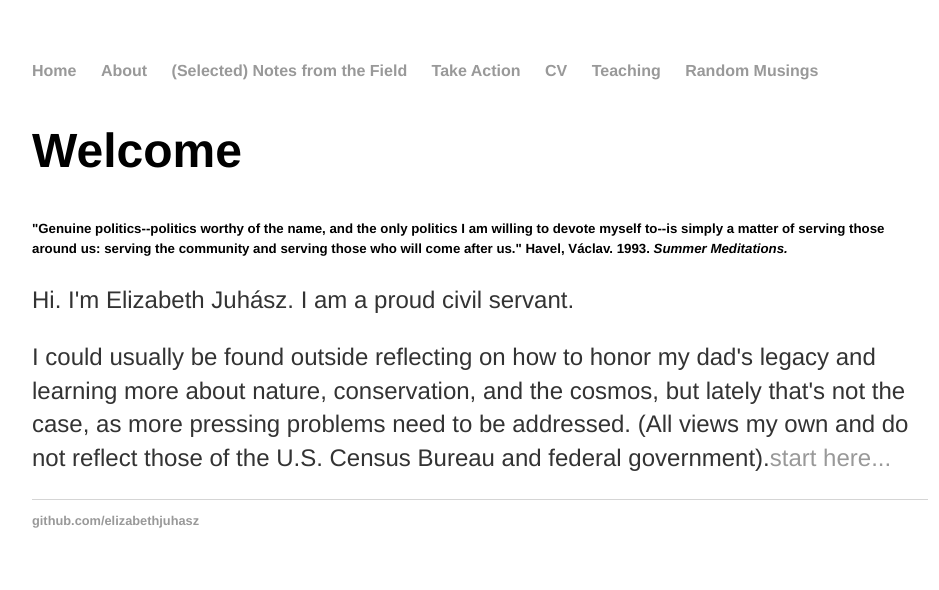
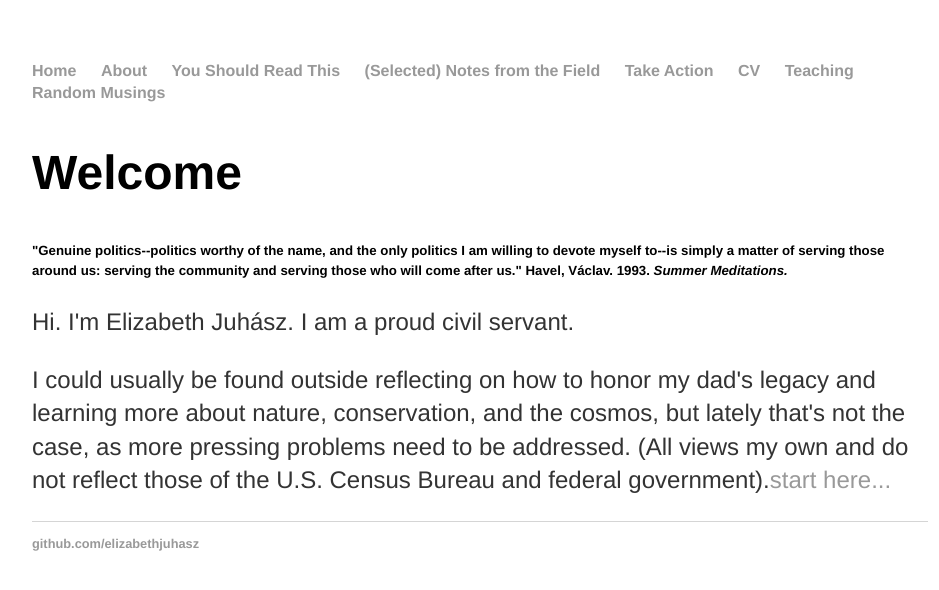
Before and after one commit to elizabethjuhasz/elizabethjuhasz.github.io, a Jekyll site: the page built from index.html, in a window 1280 px wide. Shown: the top 590 px of the page, without its empty margins (160-1099 px from the left). Built offline with Jekyll 4.4.1, drawn with Linux system fonts in a browser that asks for light colours; Markdown is read by kramdown in place of the engine named in the settings.

Commit message:
default.html

```diff
--- a/_layouts/default.html
+++ b/_layouts/default.html
@@ -13,6 +13,7 @@
 <ul>
 <li><a href="/">Home</a></li>
 <li><a href="/about">About</a></li>
+<li><a href="/read this">You Should Read This</a></li>
 <li><a href="/Selected_Notes_from_the_Field">(Selected) Notes from the Field</a></li>
 <li><a href="/take action">Take Action</a></li>
 <li><a href="/cv">CV</a></li>
```
